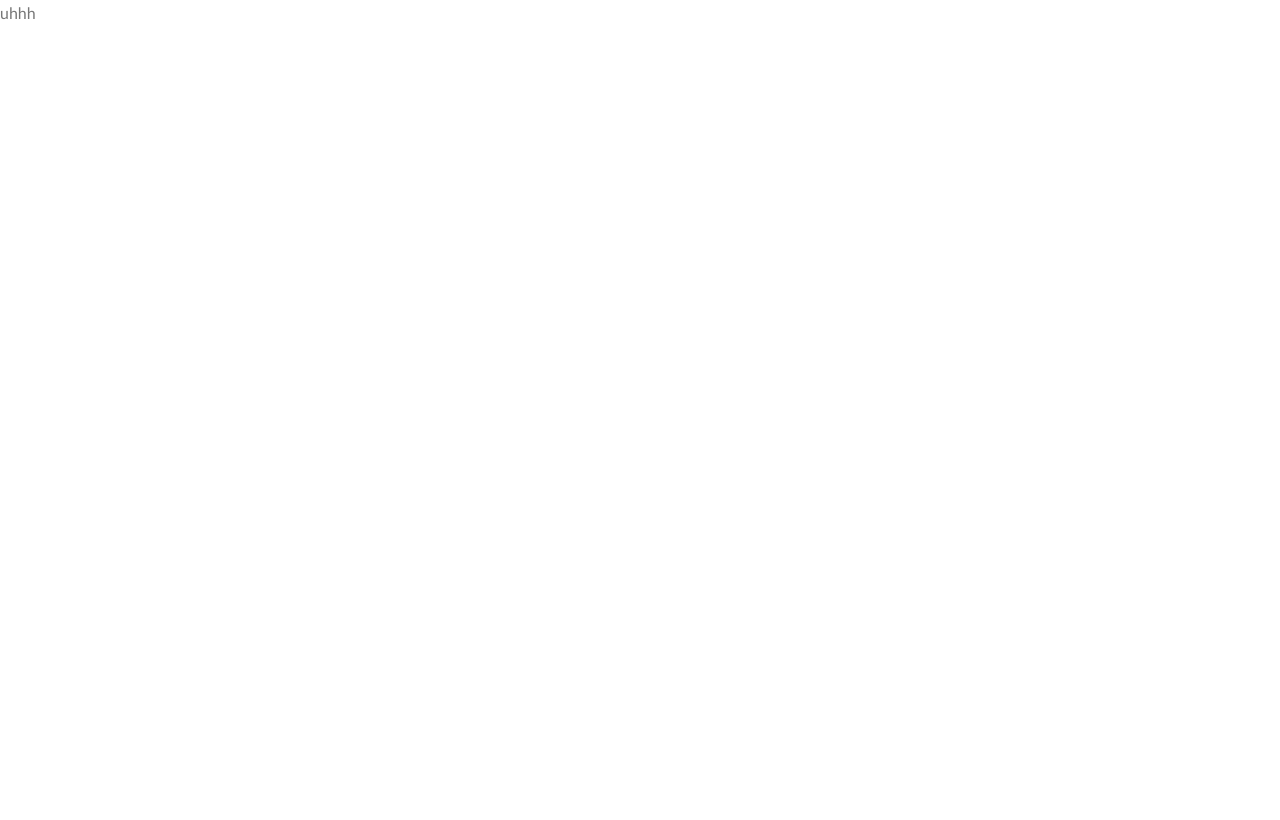
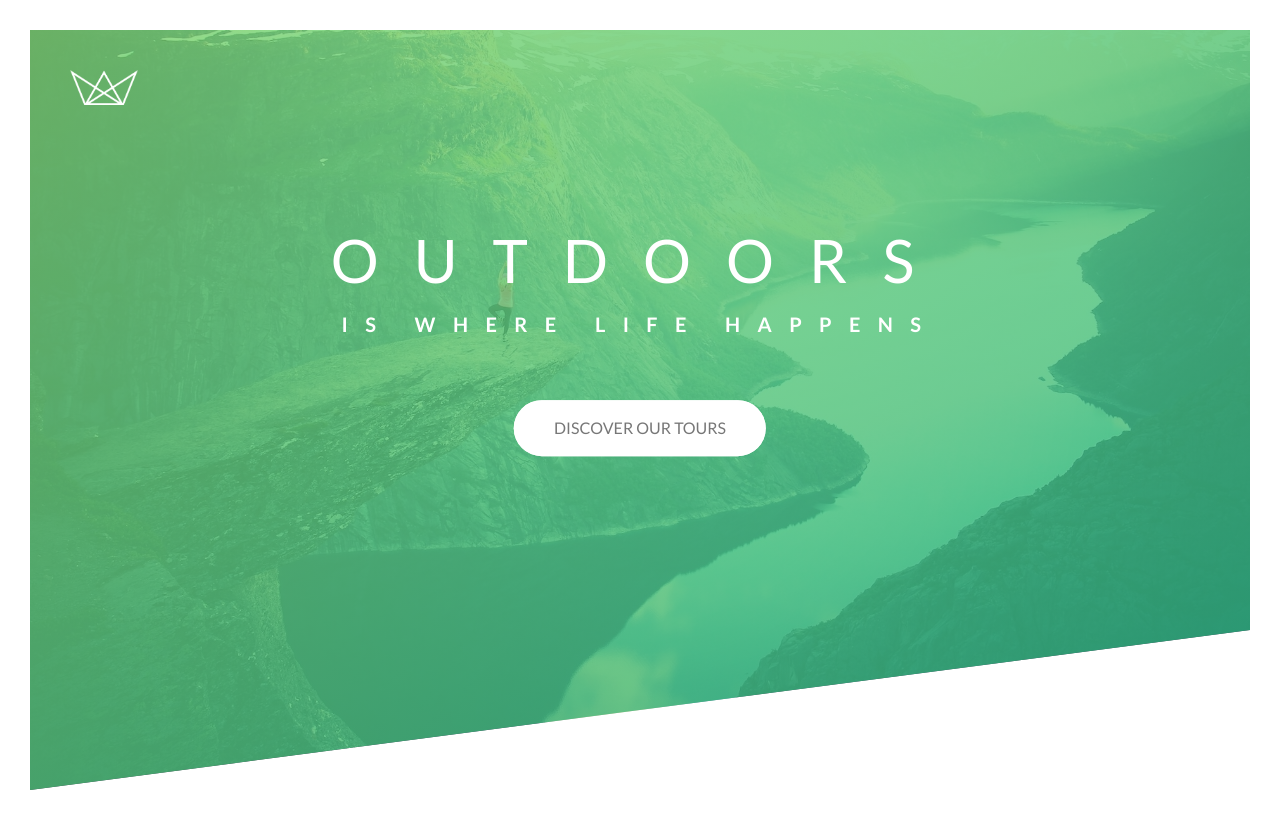
Before and after one commit to brian-leighton/natour, a plain HTML site: page index.html in a window 1280 px wide. Drawn offline with Linux system fonts and the light colour scheme.

Commit message:
added header and header animation

```diff
--- a/index.html
+++ b/index.html
@@ -5,11 +5,21 @@
     <meta name="viewport" content="width=device-width, initial-scale=1.0">
     <link href="https://fonts.googleapis.com/css2?family=Lato:ital,wght@0,100;0,300;0,400;0,700;0,900;1,300;1,400;1,700;1,900&display=swap" rel="stylesheet">
     <link rel="stylesheet" href="/styles/styles.css">
-    <title>Document</title>
+    <title>Natour</title>
 </head>
 <body>
     <header class="header">
-        uhhh
+        <div class="logo-box">
+            <img src="images/logo-white.png" alt="Logo" class="logo">
+        </div>
+        <div class="text-box">
+            <h1 class="heading-primary">
+                <span class="heading-primary-main">Outdoors</span>
+                <span class="heading-primary-sub">is where life happens</span>
+            </h1>
+            <a href="/" class="btn btn-white btn-animated">Discover our tours</a>
+        </div>
+
     </header>
 </body>
 </html>
--- a/styles/styles.css
+++ b/styles/styles.css
@@ -1,13 +1,14 @@
-/* COLORS
+/* COLOURS
  Light Green: #7ed56f
  Medium Green: #55c57a
  Dark Green: #28b485
 */
+
 *{
   margin: 0;
   padding: 0;
   box-sizing: border-box;
-  line-height: 1.6rem;
+  line-height: 1.6;
 }
 
 body{
@@ -16,9 +17,155 @@ body{
  font-size: 16px;
  line-height: 1.7;
  color: #777;
+ padding: 30px;
 }
 
 .header{
   height: 95vh;
-  /* background-image: ; */
+  background-image: linear-gradient(to right bottom,
+  rgba(126, 213, 111, 0.8), rgba(40, 180, 133, 0.800)),
+  url(../images/hero.jpg);
+  background-size: cover;
+  background-position: top;
+  position: relative;
+  clip-path: polygon(0 0, 100% 0, 100% 75vh, 0 100% );
 }
+
+.logo-box{
+  position: absolute;
+  top: 40px;
+  left: 40px;
+}
+
+.logo{
+  height: 35px;
+}
+
+.text-box {
+  position: absolute;
+  top: 40%;
+  left: 50%;
+  transform: translate(-50%, -50%);
+  text-align: center;
+}
+
+.heading-primary{
+  display: block;
+ color: #fff;
+ text-transform: uppercase;
+ /* backface-visibility removes the animation
+ moving up at the end of the animation */
+ backface-visibility: hidden;
+ margin-bottom: 60px;
+}
+
+.heading-primary-main{
+  display: inline-block;
+  font-size: 60px;
+  font-weight: 400;
+  letter-spacing: 35px;
+  animation: moveInLeft 1s ease;
+}
+
+.heading-primary-sub{
+  display: block;
+  font-size: 20px;
+  font-weight: 700;
+  letter-spacing: 17.4px;
+  animation: moveInRight 1s ease;
+}
+
+.btn:link,
+.btn:visited{
+  text-transform: uppercase;
+  text-decoration: none;
+  padding: 15px 40px;
+  display: inline-block;
+  border-radius: 100px;
+  transition: all 200ms;
+  position: relative;
+}
+
+.btn:hover {
+  transform: translateY(-3px);
+  box-shadow: 0 10px 20px rgba(0,0,0, .2);
+}
+
+.btn:active{
+  transform: translateY(-1px);
+  box-shadow: 0 5px 10px rgba(0,0,0, .2);
+}
+
+.btn-white{
+  background-color: #fff;
+  color: #777;
+}
+
+.btn::after{
+  content: "";
+  display: inline-block;
+  height: 100%;
+  width: 100%;
+  border-radius: 100px;
+  position: absolute;
+  top: 0;
+  left: 0;
+  z-index: -1;
+  transition: all .4s;
+
+}
+
+.btn-white::after{
+  height: 100%;
+  width: 100%;
+  background-color:white;
+}
+
+.btn:hover::after{
+  transform: scaleX(1.4) scaleY(1.8);
+  opacity: 0;
+}
+
+.btn-animated{
+  animation: moveInBottom .5s ease-out .75s;
+  animation-fill-mode: backwards;
+}
+
+@keyframes moveInLeft {
+  0% {
+    opacity: 0;
+    transform: translateX(-100px);
+  }
+  80%{
+    transform: translateX(5px);
+  }
+  100%{
+    opacity: 1;
+    transform: translateX(0);
+  }
+}
+
+@keyframes moveInRight {
+  0%{
+    opacity: 0;
+    transform: translateX(100px);
+  }
+  80%{
+    transform: translateX(-5px);
+  }
+  100%{
+    opacity: 1;
+    transform: translateX(0);
+  }
+}
+
+@keyframes moveInBottom {
+  0%{
+    opacity: 0;
+    transform: translateY(40px);
+  }
+  100%{
+    opacity: 1;
+    transform: translateY(0);
+  }
+}
```
